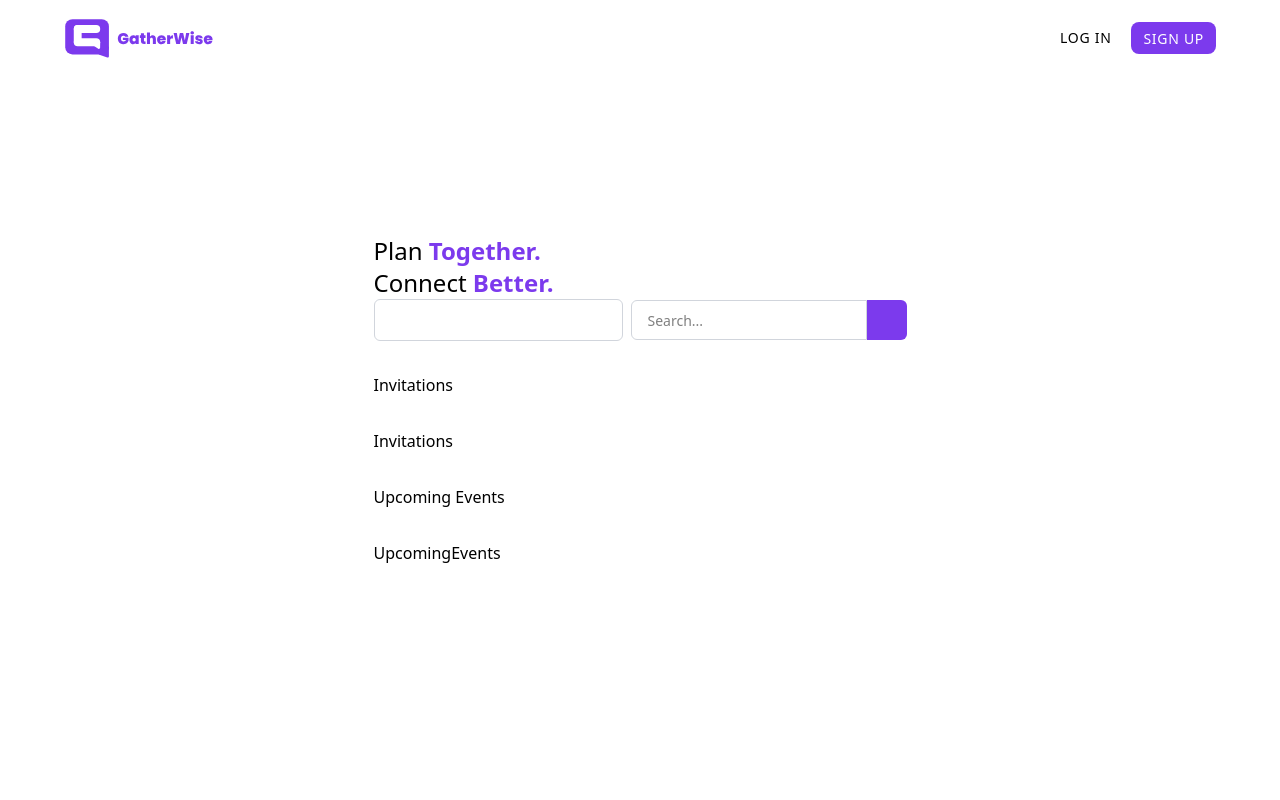
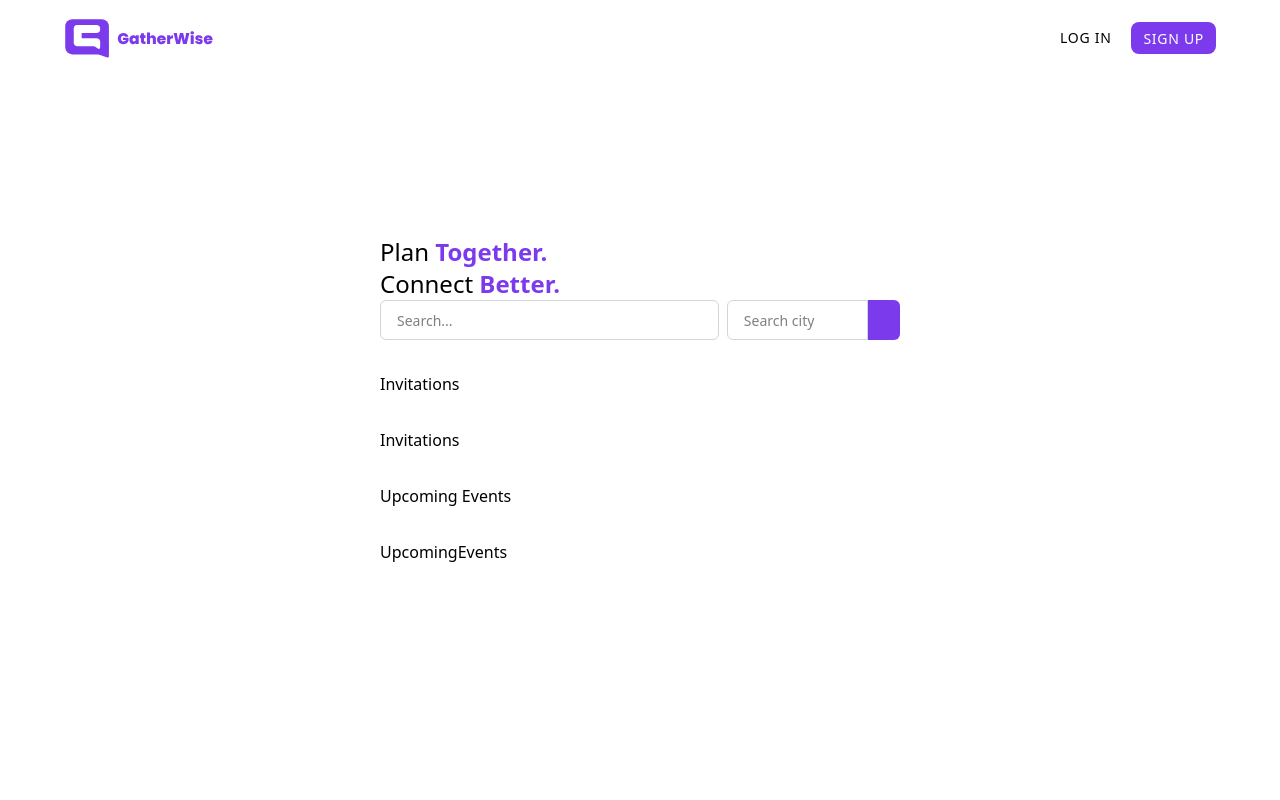
Before and after one commit to ChrisDowdDeveloper/GatherWise-Client, a Next.js app: page / in a window 1280 px wide. Shown: the top 800 px of the page. Built offline with nearby package versions, Linux system fonts and the light colour scheme; some icons are missing.

Commit message:
autocomplete for location search added

```diff
--- a/components/Main.tsx
+++ b/components/Main.tsx
@@ -1,8 +1,26 @@
 "use client"
-import React from 'react'
+import { CitySuggestions } from '@/types';
+import { fetchCitySuggestions } from '@/utils/api';
+import React, { useEffect, useState } from 'react'
 import { SearchOutline } from 'react-ionicons';
 
 const Main = () => {
+  const [query, setQuery] = useState("");
+  const [autocomplete, setAutocomplete] = useState<CitySuggestions[]>([]);
+  const [eventName, setEventName] = useState("");
+
+  useEffect(() => {
+    const getSuggestions = async () => {
+      const results = await fetchCitySuggestions(query);
+      setAutocomplete(results);
+    };
+
+    const delay = setTimeout(() => {
+      if(query) getSuggestions();
+    }, 300);
+
+    return () => clearTimeout(delay);
+  }, [query]);
 
   return (
     <div>
@@ -14,14 +32,38 @@ const Main = () => {
 
         <div className="flex items-center gap-2">
             <input
-            className="border border-gray-300 rounded-md p-2"
-            onChange={() => {}}
+              className="h-10 border border-gray-300 rounded-md px-4 w-full text-sm"
+              value={eventName || ""}
+              onChange={(e) => setEventName(e.target.value)}
+              placeholder="Search..."
             />
             <div className="flex">
+              <div className="relative w-full max-w-md">
                 <input
-                    className="border border-gray-300 rounded-l-md h-10 px-4 text-sm focus:outline-none"
-                    placeholder="Search..."
+                  className="h-10 border border-gray-300 rounded-l-md px-4 w-full text-sm"
+                  placeholder="Search city"
+                  value={query}
+                  onChange={(e) => setQuery(e.target.value)}
                 />
+
+                {autocomplete.length > 0 && (
+                  <ul className="absolute top-full left-0 right-0 bg-white border mt-1 rounded-md shadow z-10">
+                    {autocomplete.map((place, i) => (
+                      <li
+                        key={i}
+                        className="px-4 py-2 hover:bg-gray-100 cursor-pointer"
+                        onMouseDown={() => {
+                          setQuery(`${place.properties.city}, ${place.properties.state}` || place.properties.name || "");
+                          setAutocomplete([]);
+                        }}
+                      >
+                        {place.properties.city || place.properties.name},{" "}
+                        {place.properties.state}
+                      </li>
+                    ))}
+                  </ul>
+                )}
+              </div>
 
                 <button
                     className="bg-[#7C3AED] rounded-r-md h-10 w-10 flex items-center justify-center"
--- /dev/null
+++ b/types/index.ts
@@ -0,0 +1,8 @@
+export interface CitySuggestions {
+    properties: {
+        name?: string;
+        city?: string;
+        state?: string;
+        country?: string;
+    };
+}
--- /dev/null
+++ b/utils/api.ts
@@ -0,0 +1,13 @@
+import { CitySuggestions } from "@/types";
+
+export const fetchCitySuggestions = async (query: string): Promise<CitySuggestions[]> => {
+    if(query.length < 2) return [];
+
+    const apiKey = process.env.NEXT_PUBLIC_GEOAPIFY_KEY;
+    const url = `https://api.geoapify.com/v1/geocode/autocomplete?text=${query}&type=city&limit=5&apiKey=${apiKey}`;
+
+    const res = await fetch(url);
+    const data = await res.json();
+
+    return data.features;
+}
```
